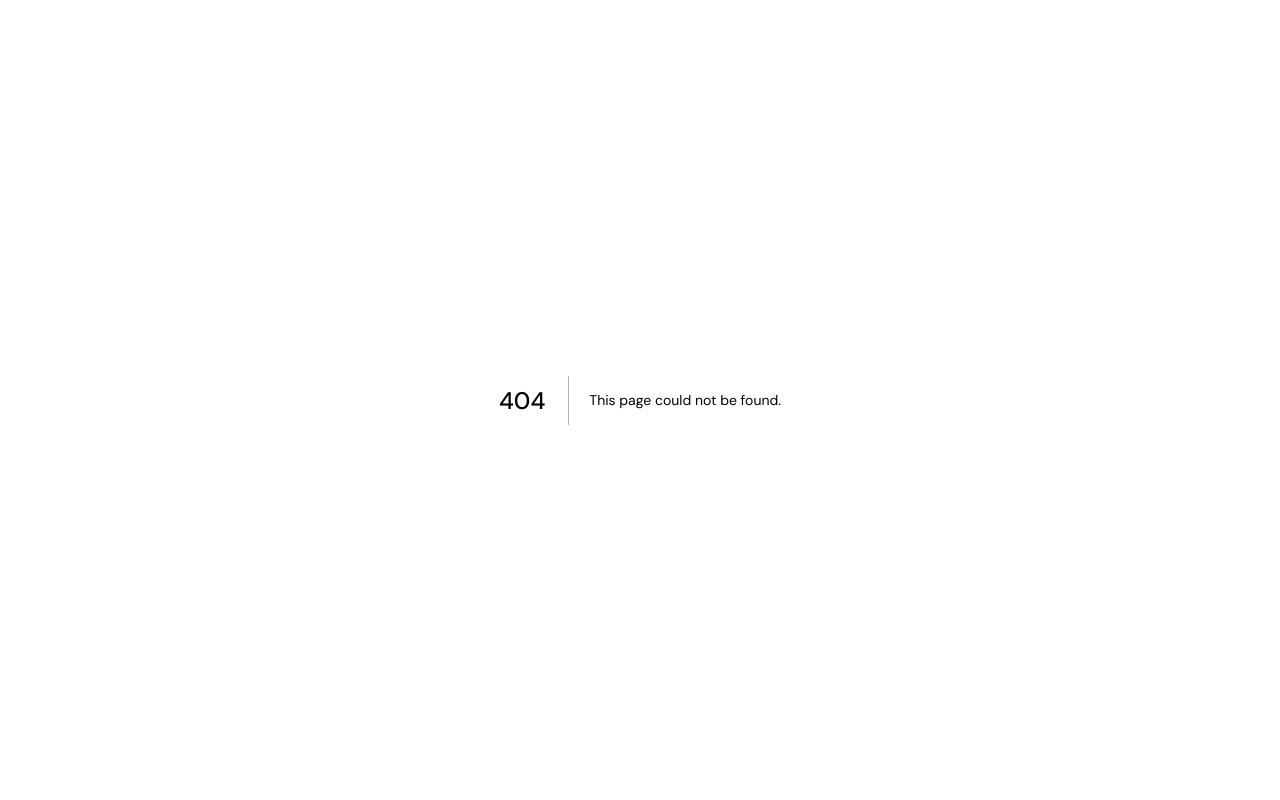
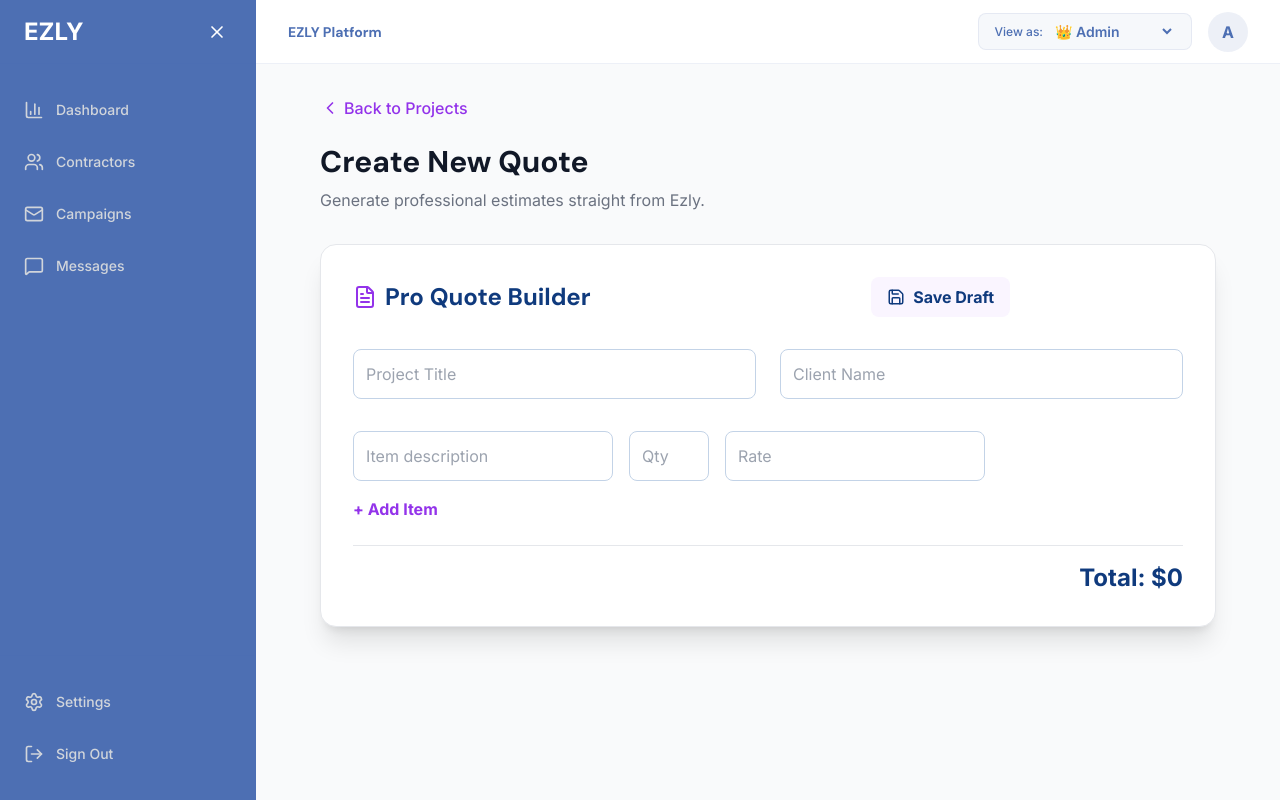
Before and after one commit to bpnelsen/ezly-dashboard, a Next.js app: page /dashboard/contractor/quotes/new in a window 1280 px wide. Before the commit this address had no page. Built offline with nearby package versions, Linux system fonts and the light colour scheme; no server answers.

Commit message:
Initialize structure, status report, and gitignore

```diff
--- a/app/contractors/[id]/page.tsx
+++ b/app/contractors/[id]/page.tsx
@@ -214,7 +214,7 @@
               <div>
                 <h3 className="text-2xl font-bold text-gray-900 mb-6">Services Offered</h3>
                 <div className="grid grid-cols-2 gap-4 mb-8">
-                  {contractor.services.map(service => (
+                  {(contractor.services as string[]).map((service: string) => (
                     <div key={service} className="bg-gray-50 rounded-lg p-4 flex items-center gap-3">
                       <span className="text-teal-500 text-xl">✓</span>
                       <span className="text-gray-700">{service}</span>
@@ -240,7 +240,7 @@
               <div>
                 <h3 className="text-2xl font-bold text-gray-900 mb-6">Recent Projects</h3>
                 <div className="grid grid-cols-3 gap-6">
-                  {contractor.portfolio.map((project, idx) => (
+                  {(contractor.portfolio as {title: string, image: string}[]).map((project: {title: string, image: string}, idx: number) => (
                     <div key={idx} className="rounded-lg overflow-hidden border border-gray-200 hover:shadow-lg transition">
                       <img
                         src={project.image}
@@ -261,7 +261,7 @@
               <div>
                 <h3 className="text-2xl font-bold text-gray-900 mb-6">Customer Reviews ({contractor.reviews.length})</h3>
                 <div className="space-y-6">
-                  {contractor.reviews.map((review, idx) => (
+                  {(contractor.reviews as {author: string, rating: number, text: string, date: string}[]).map((review: {author: string, rating: number, text: string, date: string}, idx: number) => (
                     <div key={idx} className="border-b border-gray-200 pb-6 last:border-b-0">
                       <div className="flex items-center justify-between mb-2">
                         <div>
--- a/app/contractors/page.tsx
+++ b/app/contractors/page.tsx
@@ -3,7 +3,7 @@
 import Link from 'next/link'
 import { useSearchParams } from 'next/navigation'
 import { Star, MapPin, Briefcase, MessageCircle, Filter } from 'lucide-react'
-import { useState } from 'react'
+import { useState, Suspense } from 'react'
 
 // Mock contractor data
 const CONTRACTORS = [
@@ -87,7 +87,7 @@
   }
 ]
 
-export default function ContractorsPage() {
+function ContractorsContent() {
   const searchParams = useSearchParams()
   const service = searchParams.get('service') || ''
   const location = searchParams.get('location') || ''
@@ -287,3 +287,11 @@
     </div>
   )
 }
+
+export default function ContractorsPage() {
+  return (
+    <Suspense fallback={<div className="p-8 text-center">Loading...</div>}>
+      <ContractorsContent />
+    </Suspense>
+  )
+}
--- /dev/null
+++ b/app/dashboard/contractor/quotes/new/page.tsx
@@ -0,0 +1,29 @@
+'use client'
+
+import { useState } from 'react'
+import QuoteBuilder from '@/components/QuoteBuilder'
+import { FileText, ChevronLeft } from 'lucide-react'
+import Link from 'next/link'
+
+export default function NewQuotePage() {
+  return (
+    <div className="min-h-screen bg-gray-50 p-8">
+      <div className="max-w-4xl mx-auto">
+        <Link
+          href="/dashboard/contractor/projects"
+          className="inline-flex items-center text-purple-600 hover:text-purple-800 font-medium mb-6 transition-colors"
+        >
+          <ChevronLeft className="w-5 h-5 mr-1" />
+          Back to Projects
+        </Link>
+
+        <div className="mb-8">
+            <h1 className="text-3xl font-bold text-gray-900">Create New Quote</h1>
+            <p className="text-gray-500 mt-2">Generate professional estimates straight from Ezly.</p>
+        </div>
+
+        <QuoteBuilder />
+      </div>
+    </div>
+  )
+}
```
